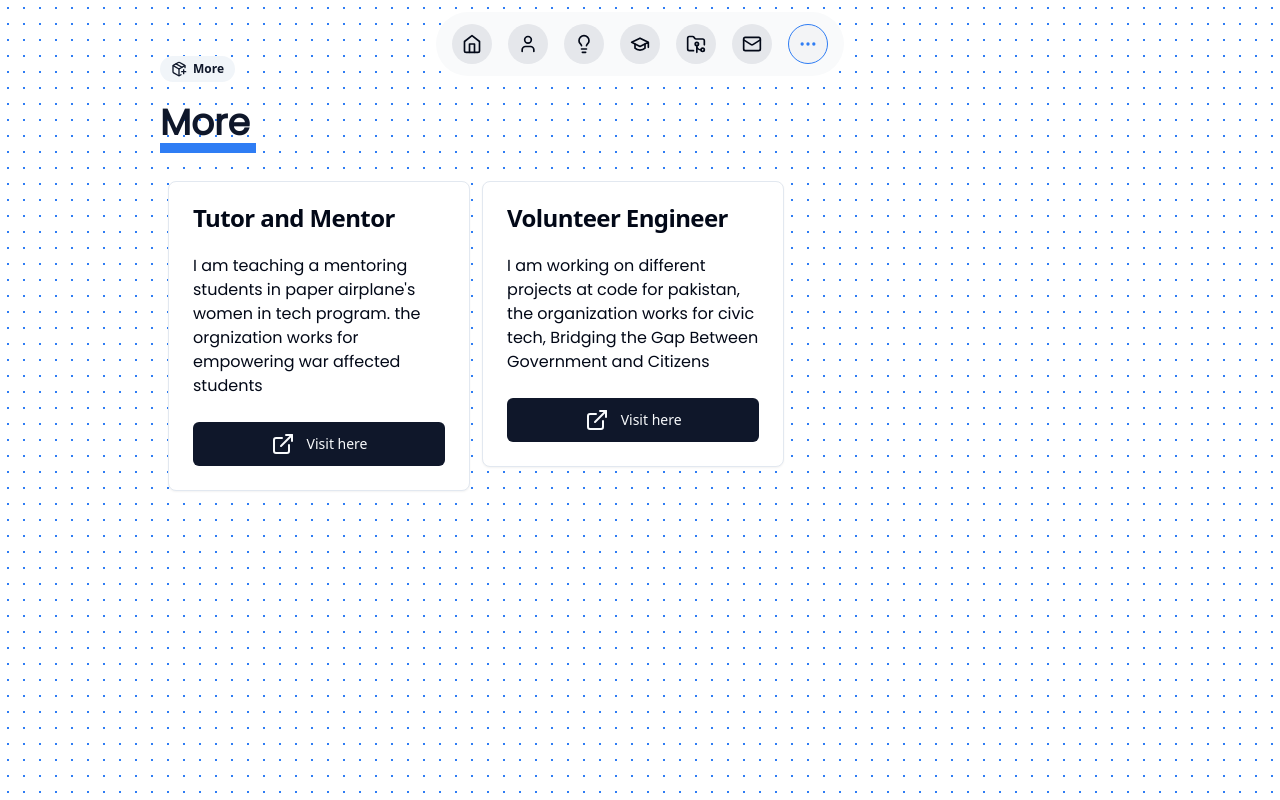
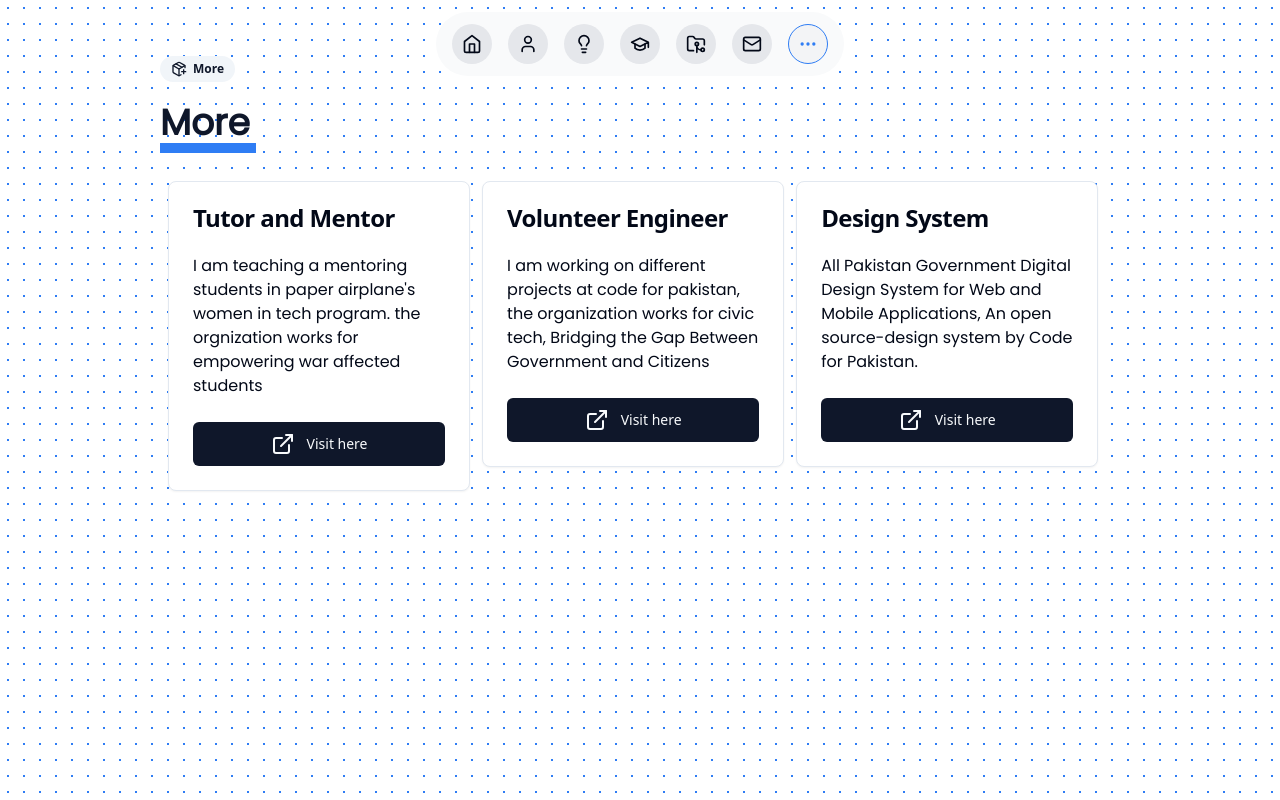
Before and after one commit to latifniz/Portfolio, a Next.js app: page /more in a window 1280 px wide. Built offline with nearby package versions, Linux system fonts and the light colour scheme.

Commit message:
added design system contribution

```diff
--- a/src/app/more/page.tsx
+++ b/src/app/more/page.tsx
@@ -26,6 +26,12 @@ const morePage = () => {
       description:
         "I am working on different projects at code for pakistan, the organization works for civic tech, Bridging the Gap Between Government and Citizens",
       link: "https://codeforpakistan.org/",
+    },
+    {
+      title: "Design System",
+      description:
+        "All Pakistan Government Digital Design System for Web and Mobile Applications, An open source-design system by Code for Pakistan.",
+      link: "https://nizam.codeforpakistan.org/",
     },
   ];
 
```
